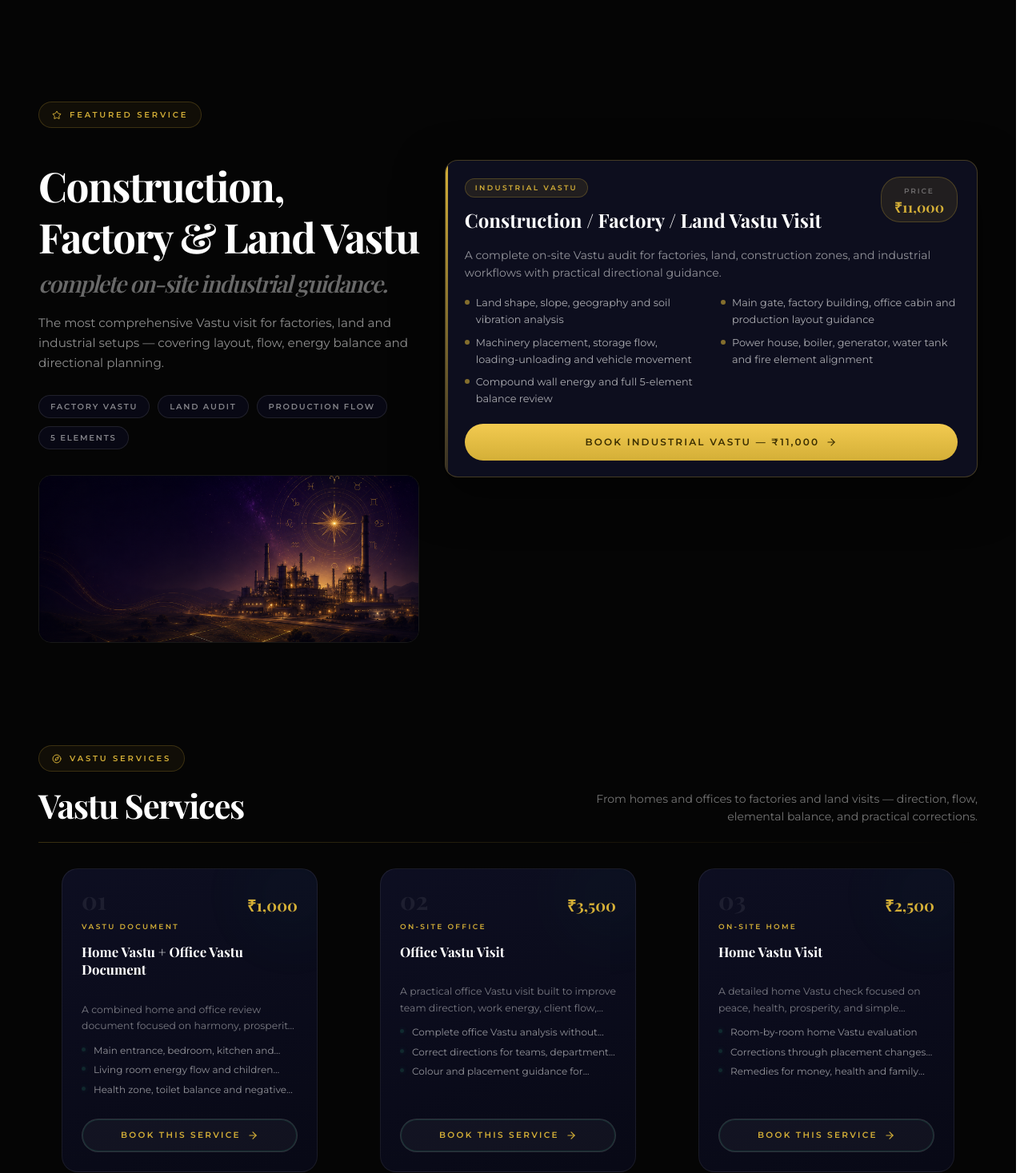
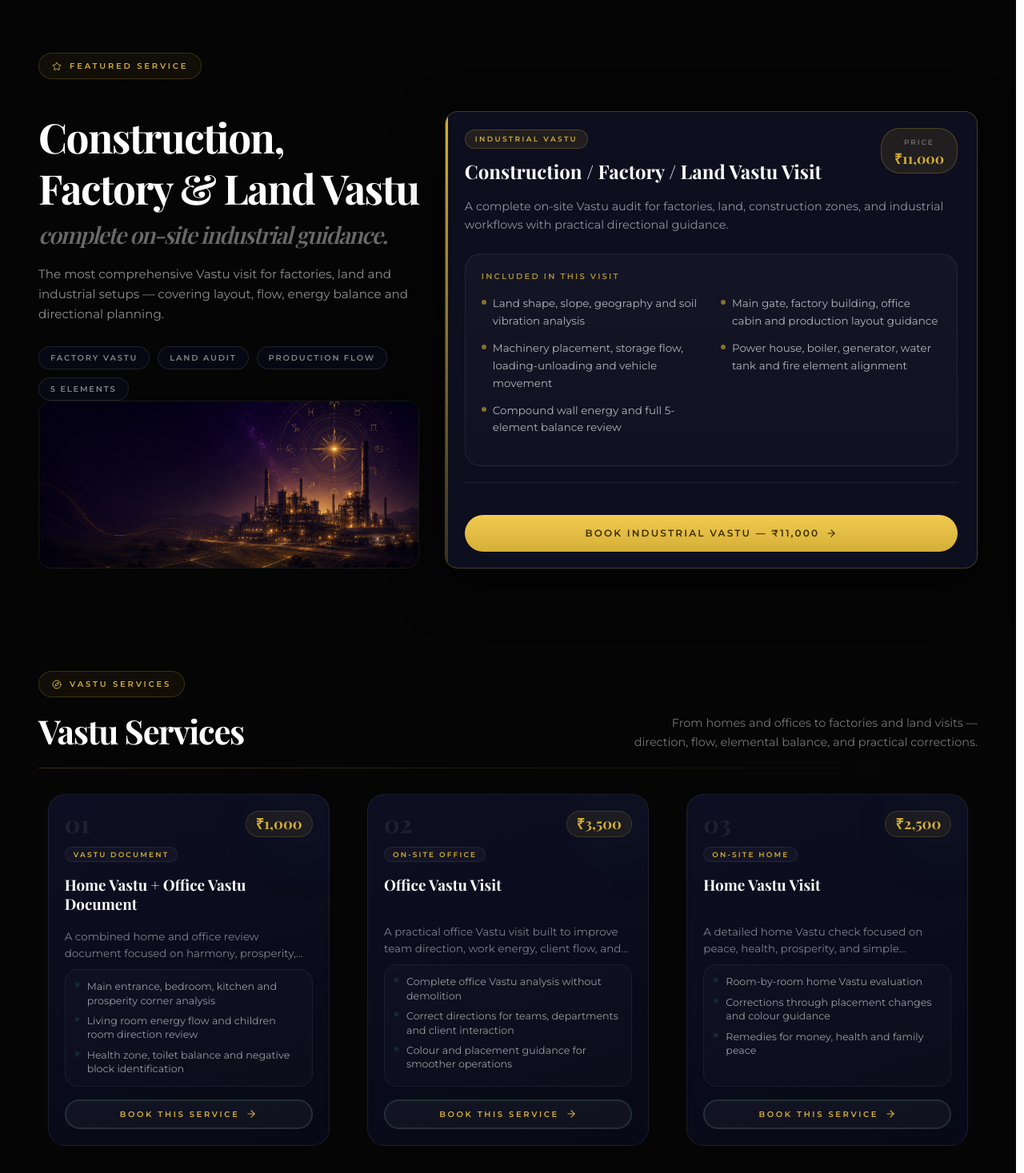
Before and after one commit to Rishitgoyal06/make-my-bhagya-react, a React (Vite) app in the folder bhagya/: page / in a window 1280 px wide. Shown: the part 1143-2610 px from the top of the page at 80% size. Built offline with nearby package versions, Linux system fonts and the light colour scheme.

Commit message:
refactor: update ServiceCard layout with dynamic height support and refined styling

```diff
--- a/bhagya/src/App.tsx
+++ b/bhagya/src/App.tsx
@@ -583,10 +583,11 @@ function BookingModal({ service, onClose }: { service: Service; onClose: () => v
 /* ─── Service Card ──────────────────────────────────────────────────────── */
 /* ─── Service Card ──────────────────────────────────────────────────────── */
 // Fixed size: w-80 (320px) × h-[380px] — consistent across all cards
-function ServiceCard({ service, accentColor = 'rgba(212,175,55,0.18)', index = 0 }: {
+function ServiceCard({ service, accentColor = 'rgba(212,175,55,0.18)', index = 0, fixedHeight = true }: {
   service: Service
   accentColor?: string
   index?: number
+  fixedHeight?: boolean
 }) {
   const [modalOpen, setModalOpen] = useState(false)
 
@@ -594,7 +595,7 @@ function ServiceCard({ service, accentColor = 'rgba(212,175,55,0.18)', index = 0
     <>
       {modalOpen && <BookingModal service={service} onClose={() => setModalOpen(false)} />}
 
-      <article className="group relative flex w-80 shrink-0 flex-col overflow-hidden rounded-[1.25rem] border border-white/[0.07] h-[380px] transition-all duration-350 hover:-translate-y-1.5 hover:border-[rgba(212,175,55,0.3)] hover:shadow-[0_24px_60px_rgba(0,0,0,0.55)]"
+      <article className={`group relative flex w-full shrink-0 flex-col overflow-hidden rounded-[1.35rem] border border-white/[0.08] transition-all duration-350 hover:-translate-y-1.5 hover:border-[rgba(212,175,55,0.3)] hover:shadow-[0_24px_60px_rgba(0,0,0,0.55)] ${fixedHeight ? 'h-[380px] max-w-[352px]' : 'h-full min-h-[360px]'}`}
         style={{ background: 'linear-gradient(160deg, rgba(14,15,35,0.95) 0%, rgba(8,9,22,0.98) 100%)' }}
       >
         {/* Ambient corner glow — always subtle, brighter on hover */}
@@ -609,19 +610,21 @@ function ServiceCard({ service, accentColor = 'rgba(212,175,55,0.18)', index = 0
           style={{ background: `linear-gradient(90deg, transparent 0%, ${accentColor} 50%, transparent 100%)` }}
         />
 
-        <div className="relative z-10 flex flex-col h-full p-6">
+        <div className="relative z-10 flex h-full flex-col p-5">
 
-          <div className="mb-3 flex items-end justify-between gap-4">
-            <span className="pointer-events-none select-none font-display text-[1.9rem] font-bold leading-none text-white/[0.07] [text-shadow:0_0_14px_rgba(255,255,255,0.02)]">
+          <div className="mb-3 flex items-center justify-between gap-4">
+            <span className="pointer-events-none select-none font-display text-[1.9rem] font-bold leading-none text-white/[0.08] [text-shadow:0_0_16px_rgba(255,255,255,0.02)]">
               {String(index + 1).padStart(2, '0')}
             </span>
-            <p className="shrink-0 font-display text-[1.25rem] font-bold leading-none text-[#D4AF37]">{service.price}</p>
+            <div className="shrink-0 rounded-full border border-[rgba(212,175,55,0.18)] bg-[rgba(212,175,55,0.08)] px-3 py-1.5">
+              <p className="font-display text-[1.15rem] font-bold leading-none text-[#D4AF37]">{service.price}</p>
+            </div>
           </div>
 
           {/* ── Badge row ── */}
-          <div className="flex items-start justify-between gap-3">
+          <div className="flex min-h-[1.5rem] items-start justify-between gap-3">
             <span
-              className="inline-flex items-center text-[9px] font-bold uppercase tracking-[0.26em] leading-none"
+              className="inline-flex items-center rounded-full border border-white/8 bg-white/[0.03] px-2.5 py-1 text-[9px] font-bold uppercase tracking-[0.24em] leading-none"
               style={{
                 color: '#D4AF37',
               }}
@@ -631,25 +634,25 @@ function ServiceCard({ service, accentColor = 'rgba(212,175,55,0.18)', index = 0
           </div>
 
           {/* ── Title ── */}
-          <h3 className="mt-4 font-display text-[1.05rem] font-bold leading-[1.35] text-white line-clamp-2">
+          <h3 className="mt-3 min-h-[2.7rem] font-display text-[1.18rem] font-bold leading-[1.3] text-white line-clamp-2">
             {service.title}
           </h3>
 
           {/* ── Thin gold rule ── */}
-          <div className="my-3.5 h-px shrink-0" style={{ background: `linear-gradient(90deg, ${accentColor}60, transparent)` }} />
+          <div className="my-2 h-px shrink-0" style={{ background: `linear-gradient(90deg, ${accentColor}60, transparent)` }} />
 
           {/* ── Summary ── */}
-          <p className="text-[0.775rem] leading-[1.65] text-white/45 line-clamp-2 shrink-0">{service.summary}</p>
+          <p className="min-h-[2.3rem] text-[0.84rem] leading-[1.55] text-white/48 line-clamp-2 shrink-0">{service.summary}</p>
 
           {/* ── Bullets ── */}
-          <ul className="mt-3 flex flex-col gap-2 flex-1 overflow-hidden">
+          <ul className={`mt-2.5 rounded-[1rem] border border-white/6 bg-[rgba(255,255,255,0.02)] p-3 ${fixedHeight ? 'flex-1 overflow-hidden' : 'flex-1'} flex flex-col gap-2`}>
             {service.bullets.slice(0, 3).map((bullet) => (
-              <li key={bullet} className="flex items-start gap-2.5 text-[0.75rem] leading-snug text-white/55">
+              <li key={bullet} className="flex items-start gap-2.5 text-[0.79rem] leading-snug text-white/58">
                 <span
                   className="mt-[4px] h-[5px] w-[5px] shrink-0 rounded-full"
                   style={{ background: accentColor, boxShadow: `0 0 6px ${accentColor}` }}
                 />
-                <span className="line-clamp-1">{bullet}</span>
+                <span className="line-clamp-2">{bullet}</span>
               </li>
             ))}
           </ul>
@@ -657,7 +660,7 @@ function ServiceCard({ service, accentColor = 'rgba(212,175,55,0.18)', index = 0
           {/* ── CTA ── */}
           <button
             onClick={() => setModalOpen(true)}
-            className="group/btn mt-4 inline-flex w-full shrink-0 cursor-pointer items-center justify-center gap-2 rounded-xl border border-white/12 bg-white/[0.04] py-3 text-[10.5px] font-bold uppercase tracking-[0.22em] text-[#D4AF37] transition-all duration-250 hover:-translate-y-0.5 hover:border-transparent hover:bg-[linear-gradient(180deg,#f2ca50,#d4af37)] hover:text-[#3c2f00] hover:shadow-[0_0_20px_rgba(212,175,55,0.35)]"
+            className={`group/btn inline-flex w-full shrink-0 cursor-pointer items-center justify-center gap-2 rounded-full border border-white/12 bg-white/[0.04] py-2.5 text-[10px] font-bold uppercase tracking-[0.26em] text-[#D4AF37] transition-all duration-250 hover:-translate-y-0.5 hover:border-transparent hover:bg-[linear-gradient(180deg,#f2ca50,#d4af37)] hover:text-[#3c2f00] hover:shadow-[0_0_20px_rgba(212,175,55,0.35)] ${fixedHeight ? 'mt-3' : 'mt-4'}`}
             style={{
               boxShadow: `inset 0 0 0 1px ${accentColor}`,
             }}
@@ -673,7 +676,7 @@ function ServiceCard({ service, accentColor = 'rgba(212,175,55,0.18)', index = 0
 
 /* ─── Auto-scroll carousel (used when services.length > 3) ─────────────── */
 function ServiceCarousel({ services, accentColor }: { services: Service[]; accentColor?: string }) {
-  const cardW = 340
+  const cardW = 372
   const totalW = services.length * cardW
   const pixelsPerSecond = 80
   const duration = `${Math.max(totalW / pixelsPerSecond, 18)}s`
@@ -696,6 +699,7 @@ function ServiceCarousel({ services, accentColor }: { services: Service[]; accen
             service={service}
             accentColor={accentColor}
             index={i % services.length}
+            fixedHeight
           />
         ))}
       </div>
@@ -724,10 +728,10 @@ function ServiceSection({
             transition={{ duration: 0.55 }}
             className="mt-4 flex flex-col gap-3 lg:flex-row lg:items-end lg:justify-between"
           >
-            <h2 className="font-display text-[2rem] md:text-[2.6rem] font-bold leading-tight tracking-[-0.03em] text-white max-w-[26rem]">
+            <h2 className="font-display text-[2rem] font-bold leading-tight tracking-[-0.03em] text-white md:text-[2.6rem] max-w-[26rem]">
               {title}
             </h2>
-            <p className="max-w-[32rem] text-[0.875rem] leading-relaxed text-white/45 lg:text-right">{copy}</p>
+            <p className="max-w-[28rem] text-[0.9rem] leading-relaxed text-white/45 lg:text-right">{copy}</p>
           </motion.div>
           <div className="mt-5 h-px bg-[linear-gradient(90deg,rgba(212,175,55,0.25),transparent)]" />
         </div>
@@ -735,7 +739,7 @@ function ServiceSection({
         {useCarousel ? (
           <ServiceCarousel services={services} accentColor={accentColor} />
         ) : (
-          <div className="grid grid-cols-1 justify-items-center gap-5 sm:grid-cols-2 xl:grid-cols-3">
+          <div className="grid grid-cols-1 items-stretch justify-items-center gap-6 sm:grid-cols-2 xl:grid-cols-3">
             {services.map((service, i) => (
               <motion.div
                 key={service.title}
@@ -743,9 +747,9 @@ function ServiceSection({
                 whileInView={{ opacity: 1, y: 0 }}
                 viewport={{ once: true, margin: '-20px' }}
                 transition={{ duration: 0.4, delay: i * 0.08 }}
-                className="w-full max-w-80"
+                className="flex h-full w-full max-w-[352px]"
               >
-                <ServiceCard service={service} accentColor={accentColor} index={i} />
+                <ServiceCard service={service} accentColor={accentColor} index={i} fixedHeight={false} />
               </motion.div>
             ))}
           </div>
@@ -945,7 +949,6 @@ function App() {
           <div className="pointer-events-none absolute inset-0 z-0 flex items-center justify-center">
             <div className="hero-ring h-[480px] w-[480px] rounded-full border border-white/[0.05] md:h-[660px] md:w-[660px]" />
             <div className="hero-ring-reverse absolute h-[340px] w-[340px] rounded-full border border-[rgba(212,175,55,0.1)] md:h-[480px] md:w-[480px]" />
-            <div className="absolute top-[calc(50%-330px)] left-1/2 h-2 w-2 -translate-x-1/2 rounded-full bg-[#D4AF37] shadow-[0_0_12px_#D4AF37]" />
           </div>
 
           {/* Hero content */}
@@ -956,18 +959,10 @@ function App() {
               variants={{ hidden: { opacity: 0 }, visible: { opacity: 1, transition: { staggerChildren: 0.12 } } }}
               className="flex flex-col items-center max-w-[780px]"
             >
-              {/* Eyebrow */}
-              <motion.div variants={{ hidden: { opacity: 0, y: 20 }, visible: { opacity: 1, y: 0, transition: { duration: 0.7 } } }}>
-                <div className="inline-flex items-center gap-2.5 rounded-full border border-[rgba(212,175,55,0.25)] bg-[rgba(212,175,55,0.07)] px-4 py-2">
-                  <Sparkles className="h-3 w-3 text-[#D4AF37]" />
-                  <span className="text-[10px] font-bold uppercase tracking-[0.3em] text-[#D4AF37]">Vastu · Tarot · Numerology</span>
-                </div>
-              </motion.div>
-
               {/* Headline */}
               <motion.h1
                 variants={{ hidden: { opacity: 0, y: 24 }, visible: { opacity: 1, y: 0, transition: { duration: 0.8 } } }}
-                className="mt-7 font-display font-bold leading-[1.02] tracking-[-0.04em] text-white"
+                className="font-display font-bold leading-[1.02] tracking-[-0.04em] text-white"
                 style={{ fontSize: 'clamp(2.8rem, 7.5vw, 6.5rem)' }}
               >
                 Guidance for<br />
@@ -1083,14 +1078,16 @@ function App() {
             <div className="mb-10">
               <SectionEyebrow icon={Star}>Featured Service</SectionEyebrow>
             </div>
-            <div className="grid gap-8 xl:grid-cols-[1fr_1.4fr] xl:items-start">
+            <div className="grid gap-8 xl:grid-cols-[1fr_1.4fr] xl:items-stretch">
               {/* Left copy */}
               <motion.div
                 initial={{ opacity: 0, x: -24 }}
                 whileInView={{ opacity: 1, x: 0 }}
                 viewport={{ once: true, margin: '-80px' }}
                 transition={{ duration: 0.7 }}
+                className="flex h-full flex-col"
               >
+                <div>
                   <h2 className="font-display text-[2.2rem] md:text-[3.2rem] font-bold leading-tight tracking-[-0.03em] text-white">
                     Construction, Factory & Land Vastu
                     <span className="mt-2 block text-[1.4rem] md:text-[1.8rem] text-white/40 font-medium italic">
@@ -1107,8 +1104,9 @@ function App() {
                       </span>
                     ))}
                   </div>
+                </div>
                 {/* Image preview */}
-                <div className="mt-8 overflow-hidden rounded-2xl border border-white/8">
+                <div className="mt-8 overflow-hidden rounded-2xl border border-white/8 xl:mt-auto">
                   <img src="/industry.png" alt="Industrial factory Vastu" className="h-52 w-full object-cover" />
                 </div>
               </motion.div>
@@ -1119,43 +1117,50 @@ function App() {
                 whileInView={{ opacity: 1, x: 0 }}
                 viewport={{ once: true, margin: '-80px' }}
                 transition={{ duration: 0.7, delay: 0.1 }}
-                className="relative overflow-hidden rounded-2xl border border-[rgba(212,175,55,0.28)] bg-[rgba(14,15,32,0.95)] shadow-[0_20px_60px_rgba(0,0,0,0.5)]"
+                className="relative overflow-hidden rounded-2xl border border-[rgba(212,175,55,0.28)] bg-[rgba(14,15,32,0.95)] shadow-[0_20px_60px_rgba(0,0,0,0.5)] xl:h-full"
               >
                 {/* Gold left bar */}
                 <div className="absolute left-0 top-0 h-full w-[3px] bg-[linear-gradient(180deg,#D4AF37,rgba(212,175,55,0.2))]" />
 
-                <div className="px-6 py-5">
-                  {/* Header */}
+                <div className="flex h-full flex-col px-6 py-5">
+                  <div>
                     <div className="flex items-start justify-between gap-4">
-                    <div className="flex-1 min-w-0">
+                      <div className="min-w-0 flex-1">
                         <span className="inline-flex items-center rounded-full border border-[rgba(212,175,55,0.25)] bg-[rgba(212,175,55,0.1)] px-3 py-1 text-[9px] font-bold uppercase tracking-[0.26em] text-[#D4AF37]">
                           {featuredService.badge}
                         </span>
-                      <h3 className="mt-3 font-display text-[1.3rem] md:text-[1.5rem] font-bold leading-snug text-white">
+                        <h3 className="mt-3 max-w-[34rem] font-display text-[1.3rem] font-bold leading-snug text-white md:text-[1.5rem]">
                           {featuredService.title}
                         </h3>
                       </div>
                       <div className="shrink-0 rounded-xl border border-[rgba(212,175,55,0.25)] bg-[rgba(212,175,55,0.1)] px-4 py-2.5 text-center">
-                      <p className="text-[9px] font-semibold uppercase tracking-[0.2em] text-white/35 mb-1">Price</p>
-                      <p className="font-display text-[1.1rem] font-bold text-[#D4AF37] leading-none">{featuredService.price}</p>
+                        <p className="mb-1 text-[9px] font-semibold uppercase tracking-[0.2em] text-white/35">Price</p>
+                        <p className="font-display text-[1.1rem] font-bold leading-none text-[#D4AF37]">{featuredService.price}</p>
                       </div>
                     </div>
 
-                  {/* Summary */}
-                  <p className="mt-4 text-[0.875rem] leading-relaxed text-white/55">{featuredService.summary}</p>
+                    <p className="mt-4 max-w-[44rem] text-[0.9rem] leading-relaxed text-white/55">
+                      {featuredService.summary}
+                    </p>
+                  </div>
 
-                  {/* Bullets 2-col */}
-                  <ul className="mt-4 grid gap-x-6 gap-y-2 sm:grid-cols-2">
+                  <div className="mt-6 flex-1 rounded-[1.25rem] border border-white/8 bg-[linear-gradient(180deg,rgba(255,255,255,0.03),rgba(255,255,255,0.015))] p-5">
+                    <p className="mb-4 text-[10px] font-semibold uppercase tracking-[0.22em] text-[#D4AF37]/80">
+                      Included In This Visit
+                    </p>
+                    <ul className="grid gap-x-6 gap-y-3 sm:grid-cols-2">
                       {featuredService.bullets.map((b) => (
-                      <li key={b} className="flex items-start gap-2 text-[0.8rem] leading-relaxed text-white/65">
+                        <li key={b} className="flex items-start gap-2 text-[0.84rem] leading-relaxed text-white/68">
                           <span className="mt-1.5 h-1.5 w-1.5 shrink-0 rounded-full bg-[#D4AF37]/60" />
                           {b}
                         </li>
                       ))}
                     </ul>
+                  </div>
 
-                  {/* CTA */}
+                  <div className="mt-5 border-t border-white/8 pt-5">
                     <FeaturedBookButton service={featuredService} />
+                  </div>
                 </div>
               </motion.div>
             </div>
```
Lines whose indentation alone changed are shown as unchanged.
